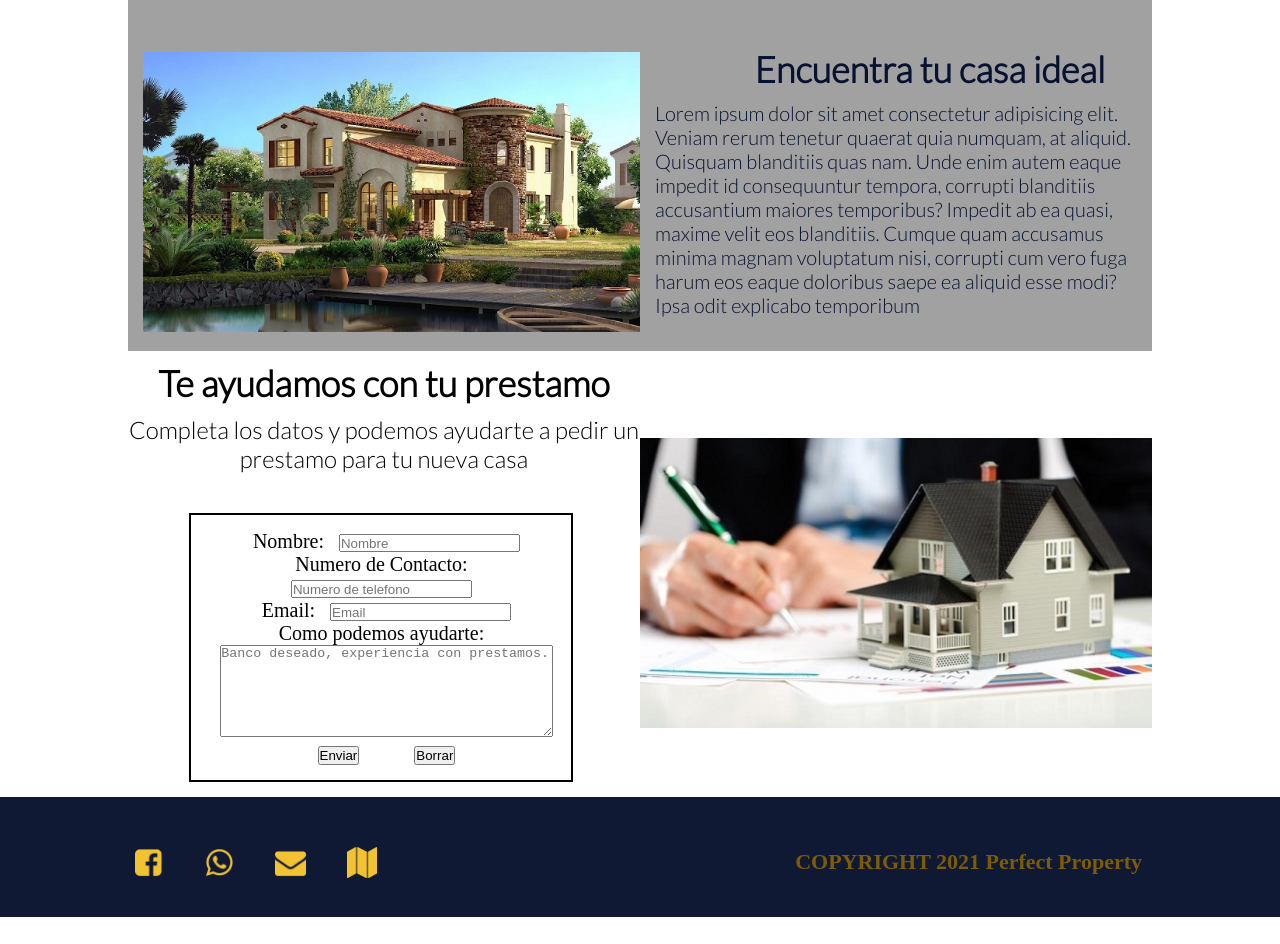
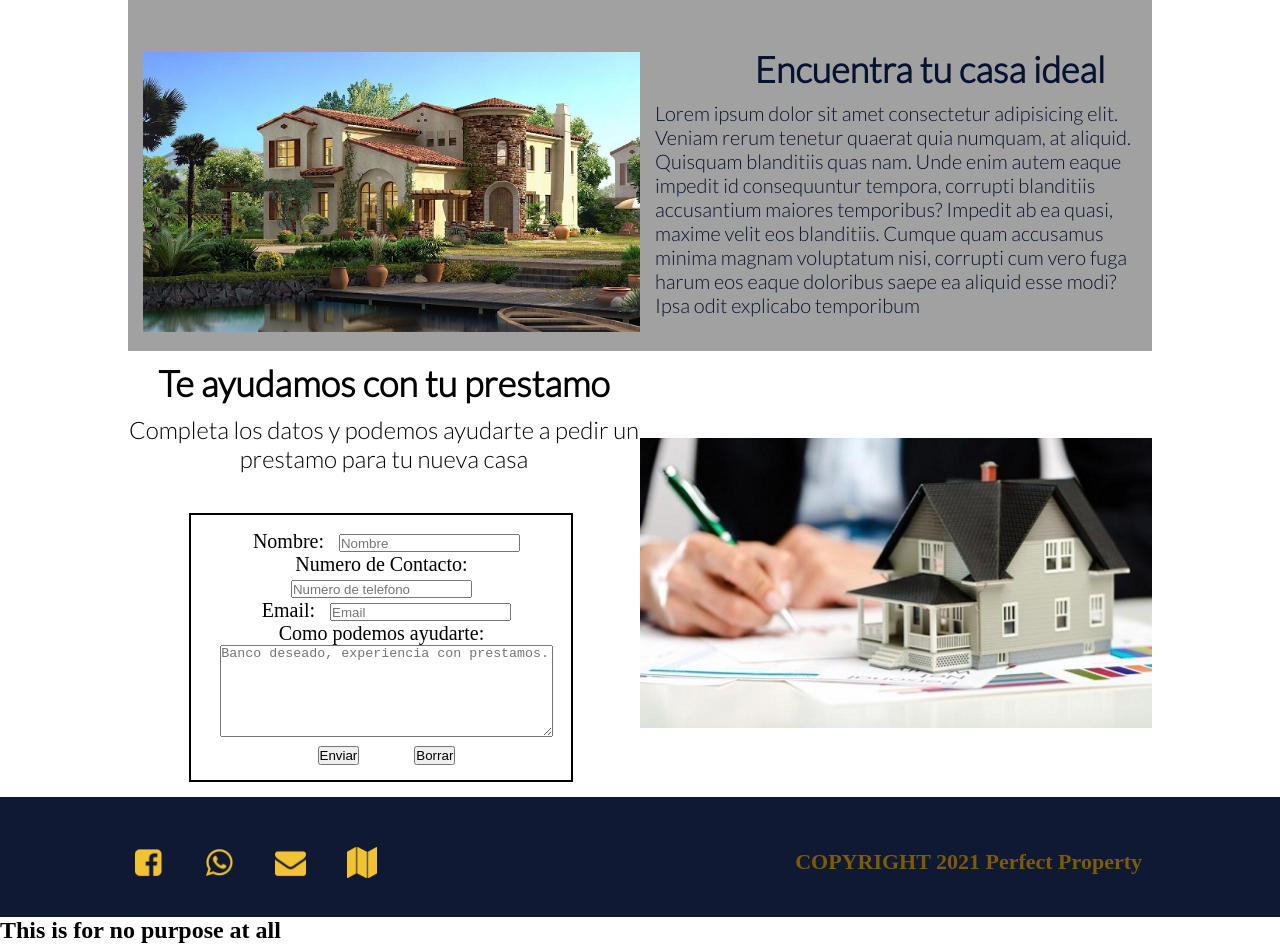
Before and after one commit to Kryosen/Idea-Uriarte, a plain HTML site: page index.html in a window 1280 px wide. Shown: the part 813-1757 px from the top of the page. Before the commit the page ends 1730 px from the top, so only its background shows below. Drawn offline with Linux system fonts and the light colour scheme.

Commit message:
agregando cosas al index

```diff
--- a/index.html
+++ b/index.html
@@ -167,5 +167,6 @@
 
         </footer>
     </div>
+    <h2>This is for no purpose at all</h2>
 </body>
 </html>
```
